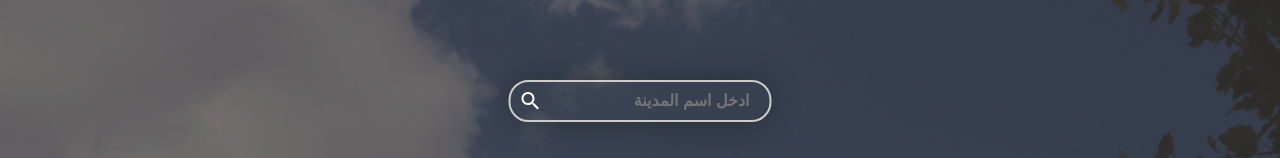
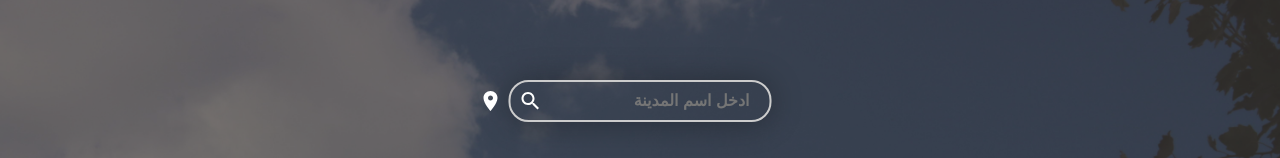
Before and after one commit to Islam-Khairy/Weather-Forecasting-App, a React (Create React App) app: page / in a window 1280 px wide. Shown: the top 158 px of the page. Built offline with nearby package versions, Linux system fonts and the light colour scheme; a web font is replaced by a local one.

Commit message:
Enhanced UX: Fetch weather data using coordinates for improved user experience.

```diff
--- a/src/App.css
+++ b/src/App.css
@@ -277,11 +277,11 @@ input[type='text'] {
   font-weight: 600;
 }
 
-.search-icon {
+.search-icon,
+.location-icon {
   color: white;
   font-size: 2.4rem !important;
   position: absolute;
-  left: 1rem;
   top: 50%;
   transform: translateY(-50%);
   cursor: pointer;
@@ -290,11 +290,21 @@ input[type='text'] {
   tap-highlight-color: transparent;
 }
 
-.search-icon:hover {
+.search-icon {
+  left: 1rem;
+}
+
+.location-icon {
+  left: -3rem;
+}
+
+.search-icon:hover,
+.location-icon:hover {
   color: #007bff;
 }
 
-.search-icon:active {
+.search-icon:active,
+.location-icon:active {
   transform: translateY(-50%) scale(1.2);
 }
 
--- /dev/null
+++ b/src/components/GetLocation.js
@@ -0,0 +1,27 @@
+import React from 'react';
+import PlaceIcon from '@mui/icons-material/Place';
+
+const GetLocation = ({ onLocationDetected }) => {
+  const handleGetLocation = () => {
+    if (navigator.geolocation) {
+      navigator.geolocation.getCurrentPosition(
+        (position) => {
+          const latitude = position.coords.latitude;
+          const longitude = position.coords.longitude;
+          onLocationDetected(latitude, longitude);
+        },
+        (error) => {
+          console.error('Error getting user location:', error);
+        },
+      );
+    } else {
+      console.error('Geolocation is not supported by this browser.');
+    }
+  };
+
+  return (
+    <PlaceIcon className='location-icon' onClick={handleGetLocation} />
+  );
+};
+
+export default GetLocation;
--- a/src/components/SearchComponent.js
+++ b/src/components/Search.js
@@ -1,12 +1,14 @@
+// Search.js
 import React, { useState } from 'react';
 import '../App.css';
 import SearchIcon from '@mui/icons-material/Search';
+import GetLocation from './GetLocation';
 import { useWeather } from '../contexts/WeatherContext';
 
-const SearchComponent = ({ HandleOnClickEvent }) => {
+const Search = ({ HandleSearch }) => {
   const [cityName, setCityName] = useState('');
 
-  const { state } = useWeather();
+  const { state, fetchWeatherData, dispatch } = useWeather();
   const { searchPerformed } = state;
 
   const handleChange = (e) => {
@@ -18,13 +20,32 @@ const SearchComponent = ({ HandleOnClickEvent }) => {
     if (cityName.trim() === '') {
       return;
     }
-    HandleOnClickEvent(cityName);
+    HandleSearch(cityName);
     setCityName('');
   };
 
   const handleKeyPress = (e) => {
     if (e.key === 'Enter') {
       handleSubmit(e);
+    }
+  };
+
+  const handleGetLocation = () => {
+    if (navigator.geolocation) {
+      navigator.geolocation.getCurrentPosition(
+        (position) => {
+          const coordinates = {
+            latitude: position.coords.latitude,
+            longitude: position.coords.longitude,
+          };
+          fetchWeatherData(dispatch, coordinates);
+        },
+        (error) => {
+          console.error('Error getting user location:', error);
+        },
+      );
+    } else {
+      console.error('Geolocation is not supported by this browser.');
     }
   };
 
@@ -43,10 +64,11 @@ const SearchComponent = ({ HandleOnClickEvent }) => {
             className='search-icon'
             onClick={handleSubmit}
           />
+          <GetLocation onLocationDetected={handleGetLocation} />
         </div>
       </form>
     </div>
   );
 };
 
-export default SearchComponent;
+export default Search;
--- a/src/components/WeatherCard.js
+++ b/src/components/WeatherCard.js
@@ -5,7 +5,7 @@ import Container from '@mui/material/Container';
 import CloudIcon from '@mui/icons-material/Cloud';
 import AirIcon from '@mui/icons-material/Air';
 import WaterDropIcon from '@mui/icons-material/WaterDrop';
-import SearchComponent from './SearchComponent';
+import Search from './Search';
 import { useWeather } from '../contexts/WeatherContext';
 import { updateHourlyForecast } from '../reducers/WeatherReducer';
 import { FontAwesomeIcon } from '@fortawesome/react-fontawesome';
@@ -187,9 +187,7 @@ const WeatherCard = () => {
                 />
               </div>
             </div>
-            <SearchComponent
-              HandleOnClickEvent={(cityName) => fetchWeatherData(dispatch, cityName)}
-            />
+            <Search HandleSearch={(cityName) => fetchWeatherData(dispatch, cityName)} />
             <div
               id='spinner'
               style={{ display: loading ? 'block' : 'none' }}
--- a/src/reducers/WeatherReducer.js
+++ b/src/reducers/WeatherReducer.js
@@ -68,7 +68,6 @@ const transformWeatherData = (data, location) => {
 
 export const WeatherReducer = (state, action) => {
   switch (action.type) {
-
     case 'FETCH_WEATHER_START':
       return { ...state, loading: true };
 
@@ -94,7 +93,8 @@ export const WeatherReducer = (state, action) => {
       ) {
         errorMessage = 'يرجى التحقق من الإتصال بالإنترنت وإعادة المحاولة';
       } else if (error instanceof TypeError && error.message.includes('timeout')) {
-        errorMessage = 'انتهى الوقت المحدد للإستجابة. يرجى التحقق من اتصال الإنترنت وإعادة المحاولة.';
+        errorMessage =
+          'انتهى الوقت المحدد للإستجابة. يرجى التحقق من اتصال الإنترنت وإعادة المحاولة.';
       }
       Swal.fire({
         icon: 'error',
@@ -117,12 +117,19 @@ export const WeatherReducer = (state, action) => {
   }
 };
 
-export const fetchWeatherData = async (dispatch, cityName) => {
+export const fetchWeatherData = async (dispatch, input) => {
   dispatch({ type: 'FETCH_WEATHER_START' });
   try {
-    const response = await axios.get(
-      `https://api.weatherapi.com/v1/forecast.json?key=a93da07875fc465c97a75512241003&q=${cityName}&days=7&aqi=no&alerts=no&units=metric&lang=ar`,
-    );
+    let url;
+    if (typeof input === 'string') {
+      // If input is a string (city name), fetch weather data by city name
+      url = `https://api.weatherapi.com/v1/forecast.json?key=a93da07875fc465c97a75512241003&q=${input}&days=7&aqi=no&alerts=no&units=metric&lang=ar`;
+    } else if (typeof input === 'object') {
+      // If input is an object containing coordinates, fetch weather data by coordinates
+      const { latitude, longitude } = input;
+      url = `https://api.weatherapi.com/v1/forecast.json?key=a93da07875fc465c97a75512241003&q=${latitude},${longitude}&days=7&aqi=no&alerts=no&units=metric&lang=ar`;
+    }
+    const response = await axios.get(url);
     const weatherData = response.data;
     if (!weatherData || !weatherData.location) {
       throw new Error('City data not found');
@@ -143,6 +150,7 @@ export const fetchWeatherData = async (dispatch, cityName) => {
     });
   }
 };
+
 
 export const updateHourlyForecast = (dispatch, updatedHourlyForecast) => {
   dispatch({
```
